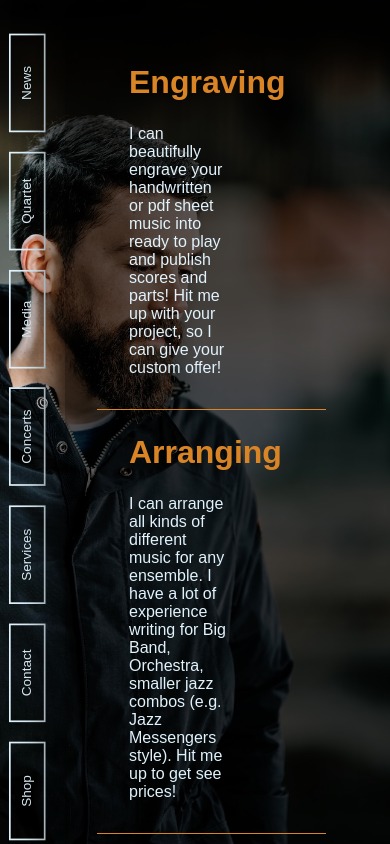
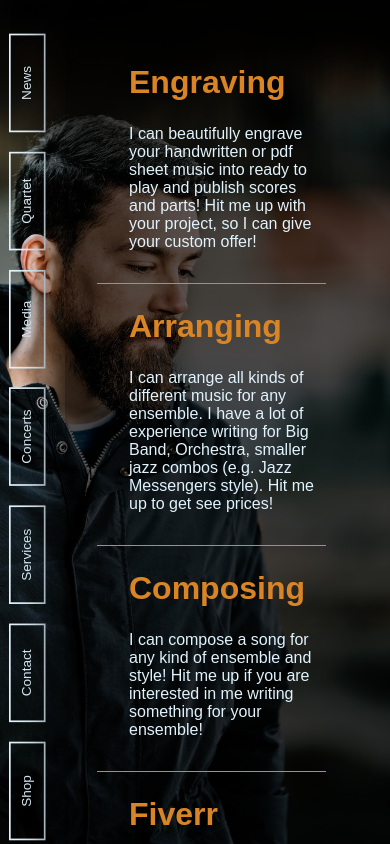
Before and after one commit to WsMonty/website-gatsby, a Gatsby site: page /services in a window 390 px wide. Built offline with nearby package versions, Linux system fonts and the light colour scheme; Gatsby itself is replaced by a stand-in of ours.

Commit message:
services page for mobile

```diff
--- a/src/scss/_services.scss
+++ b/src/scss/_services.scss
@@ -23,3 +23,11 @@
     color: $color-accent;
   }
 }
+
+@media only screen and (max-width: 600px) {
+  .services {
+    &_description {
+      width: 100%;
+    }
+  }
+}
```
